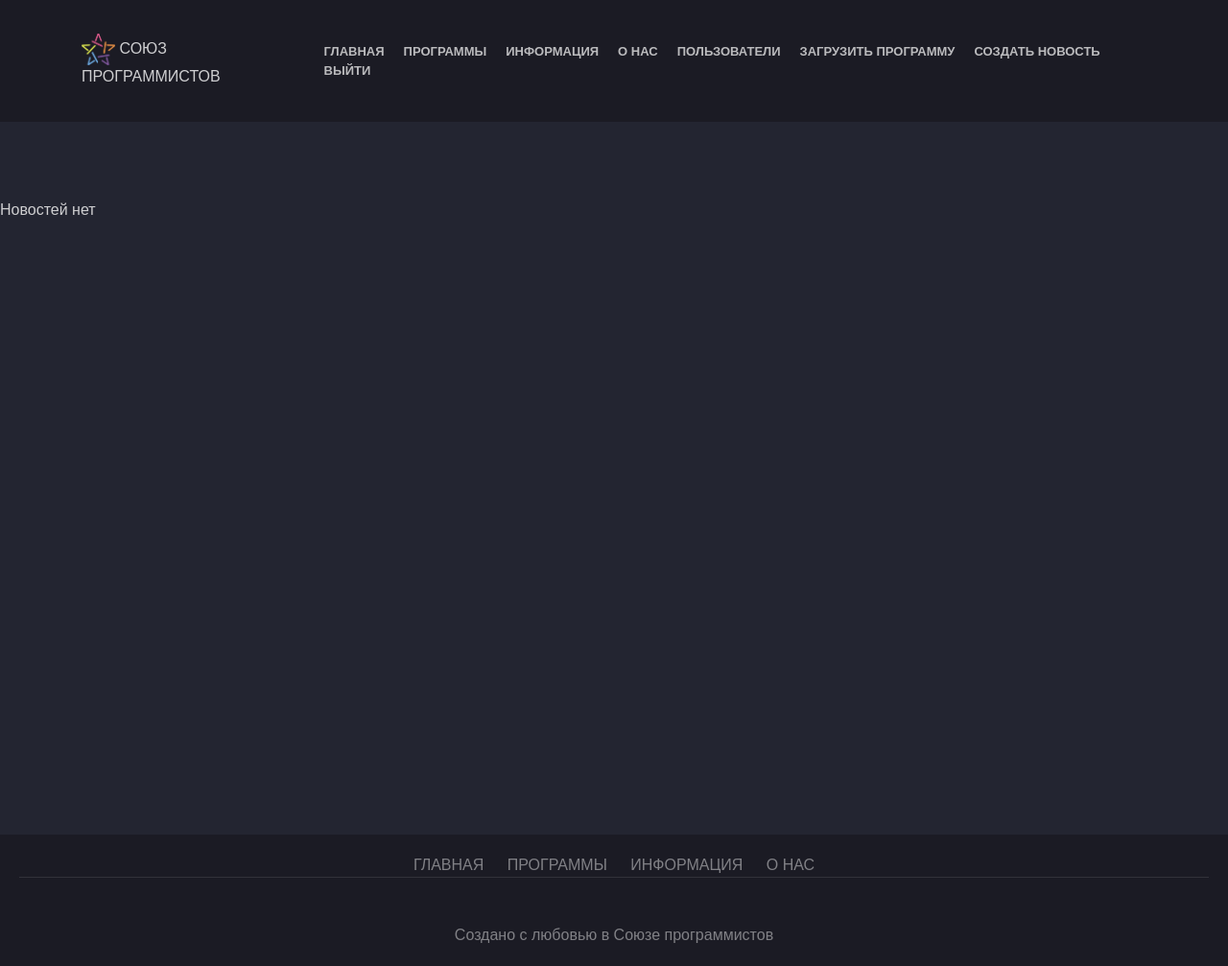
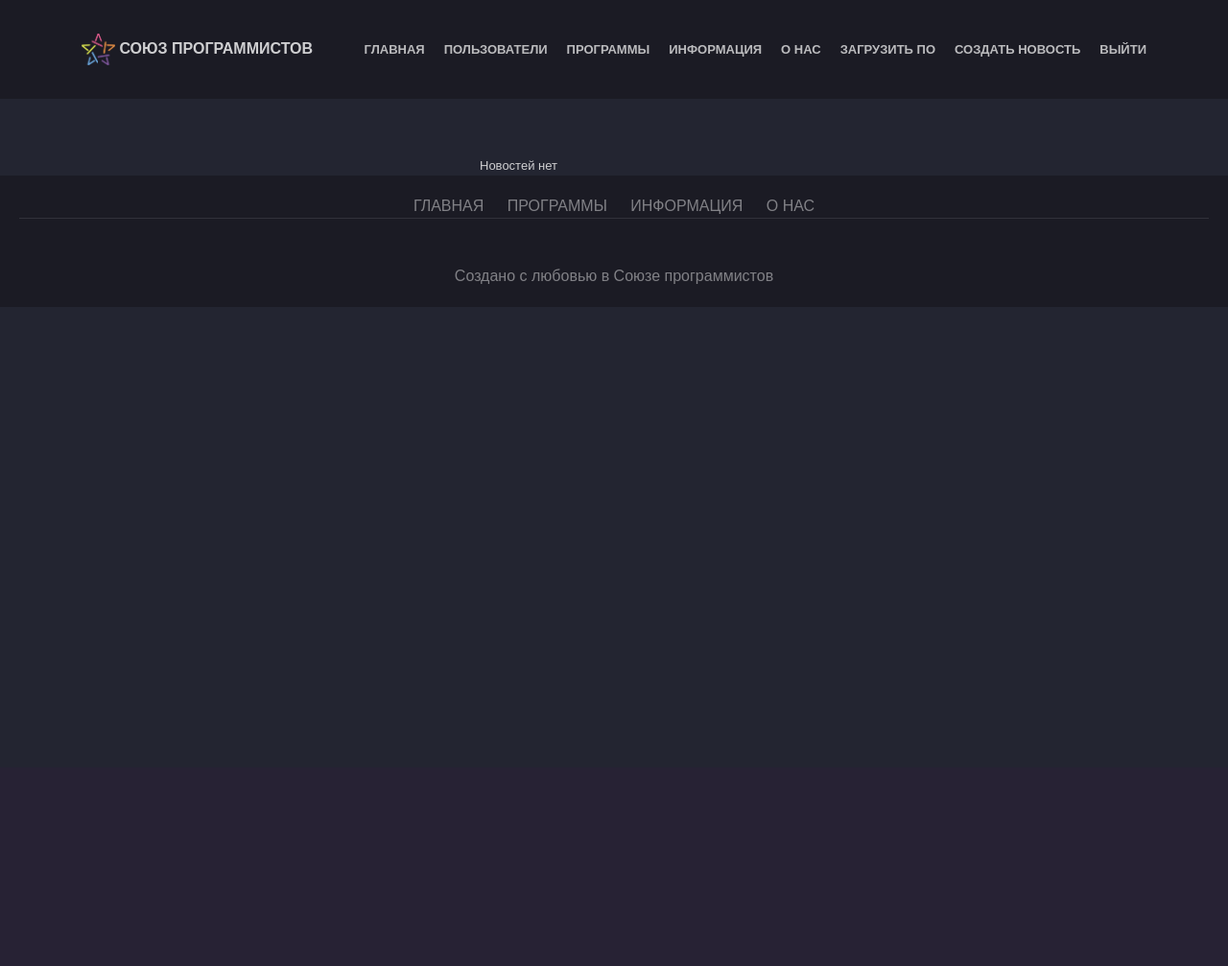
Before and after one commit to C15HOT/apps_shop, a Django app: page / in a window 1280 px wide. Shown: the whole page at 96% size. After the commit the page ends 320 px from the top, so only its background shows below. Run offline with Django 3.2, Linux system fonts and the light colour scheme; the visitor is signed in with stand-in values (Sample User, id 1); data that the repository does not hold is empty; some libraries are stand-ins or nearby versions.

Commit message:
New style in base and list_news. Deleted Animation logo.

```diff
--- a/static/css/style.css
+++ b/static/css/style.css
@@ -39,6 +39,27 @@
 /* NAV
 =============== */
 
+/* Animation blink text */
+/* #blink {
+	animation: blink 2s linear infinite;
+	animation-duration: 2s;
+	animation-timing-function: linear;
+	animation-delay: 0s;
+	animation-iteration-count: infinite;
+	animation-direction: normal;
+	animation-fill-mode: none;
+	animation-play-state: running;
+	animation-name: blink;
+	font-size: 20px;
+
+}
+
+@keyframes blink {
+
+	50% {color:rgb(255, 255, 255) };
+	51% {color:rgba(255, 255, 255, 0);}
+	100% {color:rgba(255, 255, 255, 0);}
+} */
 .nav {
 	display: flex;
 	font-size: 13px;
@@ -72,13 +93,50 @@
 		transform: translateY(0);
 	}
 }
+
+
+/* CARDS
+================================== */
+/* .grid_cards {
+	background-color: #1b1b24;
+	display: grid;
+	place-items: center center;
+}
+
+.cards {
+	display: grid;
+	grid-template-columns: repeat(auto-fit, minmax(300px,lft));
+	padding: 20px;
+	grid-gap: 40px;
+}
+.card {
+	background-color: #1b1b24;
+	border-radius: 20px;
+}
+.card_container{
+	background-color: #1b1b24;
+	position: relative;
+	clip-path: polygon(0 0, 100% 0, 100% 85%, 0 100%);
+}
+
+.img_card {
+	width: 50%;
+	display: block;
+	border-radius: 20px 20px;
+
+}
+.details {
+	background-color: #1b1b24;
+} */
+
+
 /* Content
 ===================================== */
 .page{
-	overflow: hidden;
-	display: flex;
-	flex-direction: column;
-	min-height: 100vh;
+	/* overflow: hidden; */
+	/* display: flex;
+	flex-direction: column; */
+	/* min-height: 100vh; */
 }
 .infocontent,
 .content{
@@ -86,6 +144,10 @@
 	margin: 0 auto;
 	padding: 40px 20px;
 }
+.infocontent{
+	padding: 0 500px;
+}
+
 .list_news{
 	/* max-width: 1100px; */
 	font-family: sans-serif;
@@ -101,6 +163,44 @@
 .list_news__link:hover {
 	text-decoration: none;
 	color: #fff;
+}
+
+.post {
+	color: #e5e5e5;
+	font-family: sans-serif;
+	text-align: justify;
+	line-height: 25px;
+	padding: 30px ;
+}
+
+.read{
+	margin-top: 15px;
+	display: block;
+	background-color: #81589f;
+	color: #fff;
+	border: none;
+	outline: none;
+	padding: 8px 10px;
+	text-transform: capitalize;
+	cursor: pointer;
+	font-size: 20px;
+
+}
+
+.post > h1 {
+	margin: 0 0 3px 0;
+	color: #fff;
+	font-size: 20px;
+	font-weight: 700;
+	font-family: sans-serif;
+	text-transform: uppercase;
+	letter-spacing: 1.2px;
+
+}
+.post > span {
+	font-family: sans-serif;
+	color: #818186;
+
 }
 /* Footer
 ======================================= */
--- a/templates/base.html
+++ b/templates/base.html
@@ -19,19 +19,20 @@
        <div class="container">
            <div class="header__inner">
                <div class="header__logo">
-                    <div class="logo">
+                    <div >
                         <img src="{% static 'image/star.png' %}" alt="" style="width: 35px;">
-                    Союз программистов
+                    <b>Союз программистов </b>
                     </div>
                </div>
                <nav class="nav">
                     <a class="nav__link" href="{% url 'main' %}">Главная</a>
+                    <a class="nav__link" href="{% url 'profiles' %}">Пользователи</a>
                     <a class="nav__link" href="{% url 'apps_list' %}">Программы</a>
                     <a class="nav__link" href="{% url 'information' %}">Информация</a>
                     <a class="nav__link" href="{% url 'about' %}">О нас</a>
-                    <a class="nav__link" href="{% url 'profiles' %}">Пользователи</a>
+
                    {% if request.user.is_authenticated %}
-                        <a href="{% url 'create_app' %}" class="nav__link">Загрузить программу</a>
+                        <a href="{% url 'create_app' %}" class="nav__link">Загрузить ПО</a>
                         <a href="{% url 'create_news' %}" class="nav__link">Создать новость</a>
                         <a href="{% url 'logout' %}" class="nav__link">Выйти</a>
                    {% else %}
@@ -46,21 +47,25 @@
    </header>
     <!-- end new header -->
 
- <div class="infocontent">
-    {% if request.user.is_authenticated %}
-    {% else %}
-    <h3>Вы не авторизованы на сайте</h3>
-    <p>Еще нет аккаунта? Создайте его</p>
-    {% endif %}
-</div>
+<div class="page">
+    <div class="list_news">
+        <div class="post">
+           {% if request.user.is_authenticated %}
+        {% else %}
+        <h3 style="color: brown;">Вы не авторизованы на сайте</h3>
+        <p>Еще нет аккаунта? Создайте его</p>
+        {% endif %}
+        </div>
 
-<div class="page">
-    <!-- <div class="content"> -->
+
+
+
+
         {% block content %}
         {% endblock %}
-        <!-- <p>Lorem ipsum dolor sit amet, consectetur adipisicing elit. Nemo quisquam laudantium minus autem ducimus incidunt reiciendis cum eum voluptas numquam corrupti omnis, eaque placeat dolores ut? Repellendus aliquid omnis libero.</p> -->
 
-    <!-- </div> -->
+
+    </div>
     <footer class="footer text-footer">
         <div class="text-center">
             <a href="{% url 'main' %}" class="text-footer text-footer-link">Главная</a>
--- a/templates/news_list.html
+++ b/templates/news_list.html
@@ -4,21 +4,28 @@
 {% if news_list %}
 <!-- TODO
 TODO    1) Разделить новости полосой
-TODO    2) Изменить порядок новостей (проследняя вверху)
+
 TODO    3) Добавить кнопку перехода к новости
 TODO -->
      <!-- <ul> -->
      {% for news in news_list %}
-     <div class="list_news">
 
-        <a class="list_news__link" href="{% url 'news_detail' news.slug %}">{{ news.title }}</a>
+        <div class="post">
+            <h1>{{ news.title }}</h1>
+            <span>Дата создания: {{ news.created_at }}</span>
+            <span>Автор: {{ news.user }}</span>
+            <button class="read"><a class="list_news__link" href="{% url 'news_detail' news.slug %}">Читать</a></button>
+        </div>
+
+
+        <!-- <a class="list_news__link" href="{% url 'news_detail' news.slug %}">{{ news.title }}</a>
 
         <p>
             <img width="50" height="50" src="{{MEDIA_URL}}{{news.image.url}}">
             Дата создания: {{ news.created_at }}
             Автор: {{ news.user }}
-        </p>
-     </div>
+        </p> -->
+
      <!-- <li><a href="{% url 'news_detail' news.slug %}">{{ news.title }}</a></li> -->
      {% endfor %}
      <!-- </ul> -->
```
